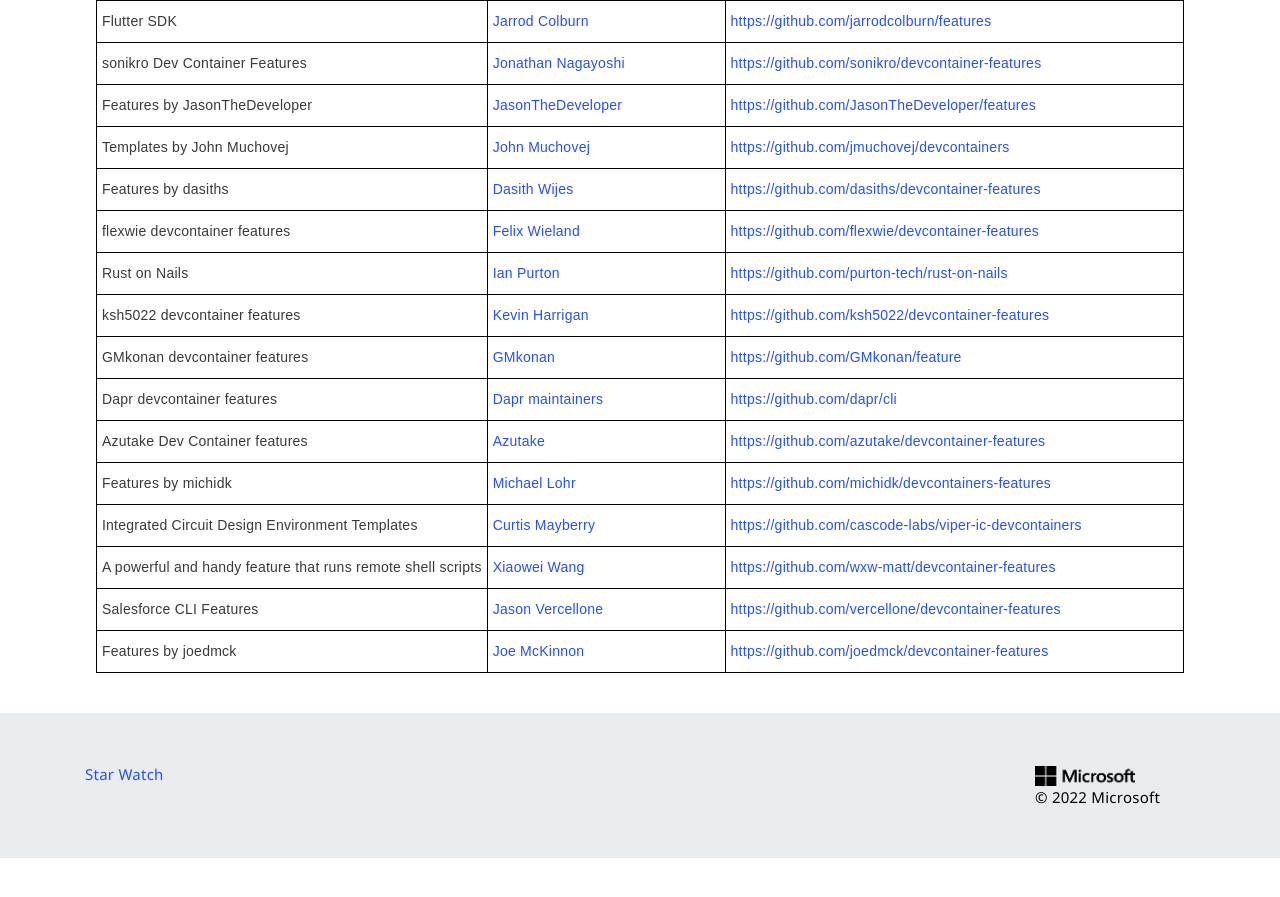
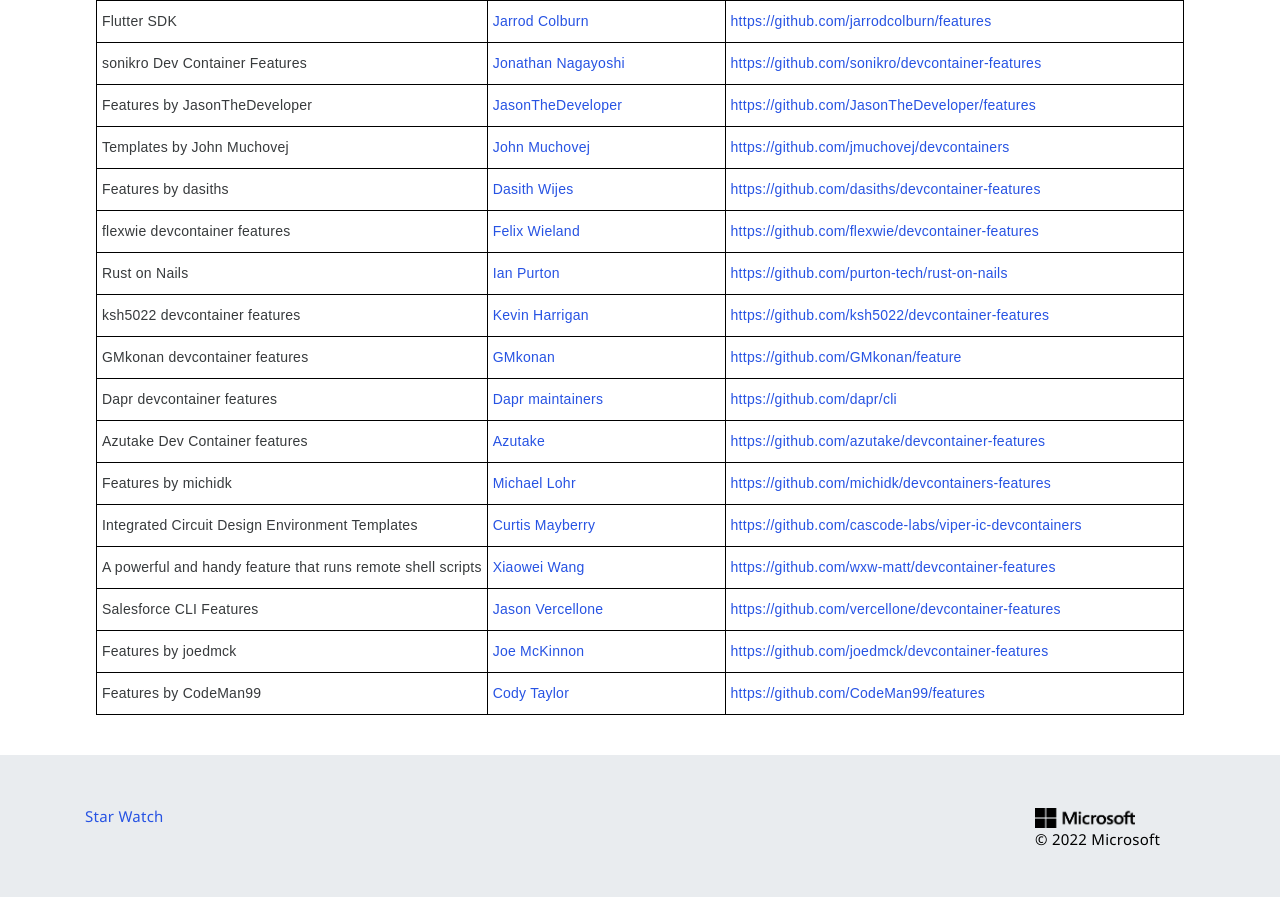
Before and after one commit to devcontainers/devcontainers.github.io, a Jekyll site: the page built from collections.html, in a window 1280 px wide and 900 px high, scrolled down 2980 px. Shown: the top 897 px of the window. Built offline with Jekyll 4.4.1, drawn with Linux system fonts in a browser that asks for light colours; nearby versions of some CDN libraries; comment, search, counter and statistics services are not loaded; before the commit the page ends 3838 px from its top, so only the background shows below that.

Commit message:
Add CodeMan99/features to the index. (#192)
* Add CodeMan99/features to the index.

* Lowercase ociReference name.

Co-authored-by: Samruddhi Khandale <samruddhikhandale@github.com>

---------

Co-authored-by: Samruddhi Khandale <samruddhikhandale@github.com>

```diff
--- a/_data/collection-index.yml
+++ b/_data/collection-index.yml
@@ -393,3 +393,8 @@
   contact: https://github.com/joedmck/devcontainer-features/issues
   repository: https://github.com/joedmck/devcontainer-features
   ociReference: ghcr.io/joedmck/devcontainer-features
+- name: Features by CodeMan99
+  maintainer: Cody Taylor
+  contact: https://github.com/CodeMan99/features/issues
+  repository: https://github.com/CodeMan99/features
+  ociReference: ghcr.io/codeman99/features
```
